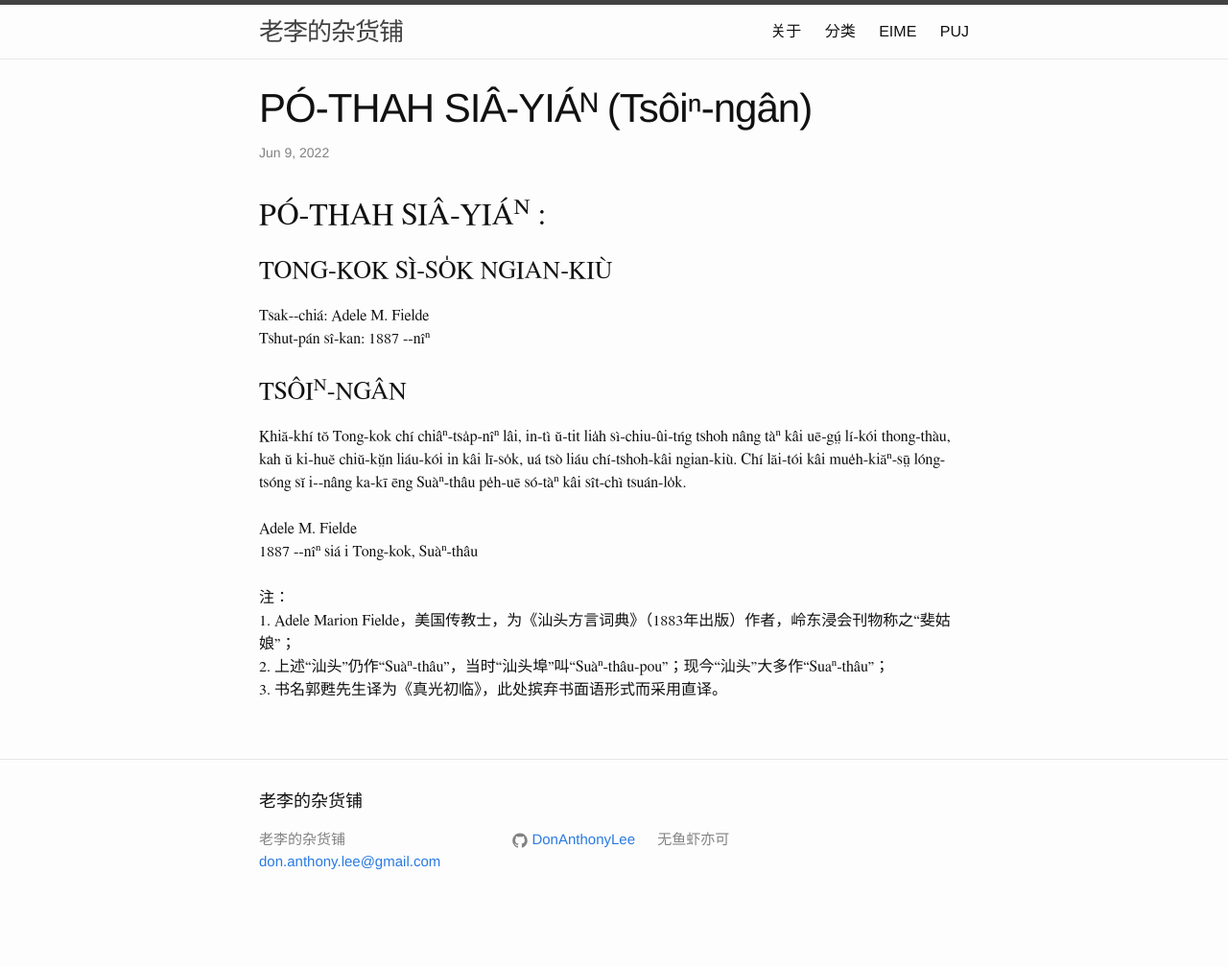
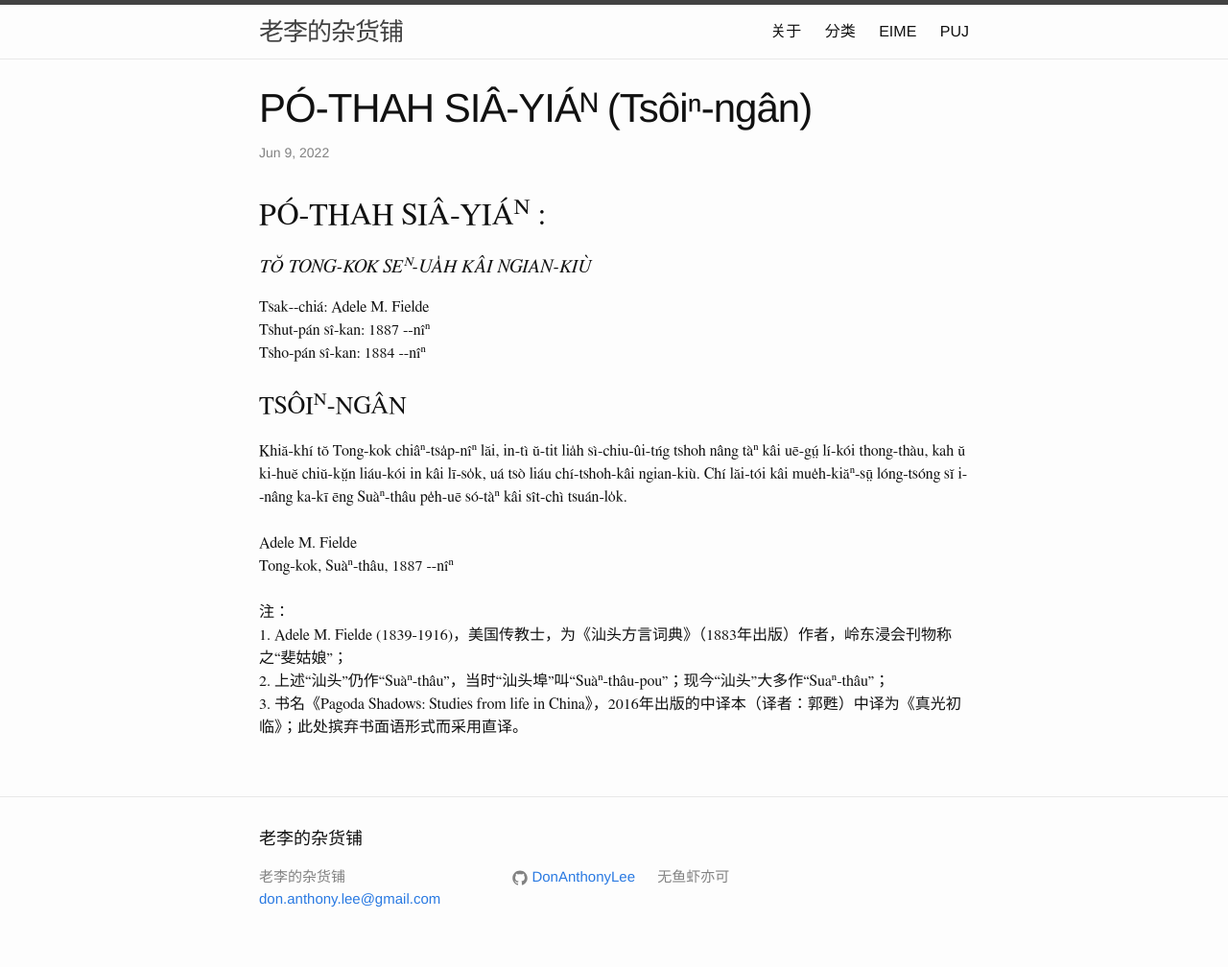
Before and after one commit to DonAnthonyLee/DonAnthonyLee.github.io, a Jekyll site: the page built from docs/puj/PagodaShadowsPreface.md, in a window 1280 px wide. Shown: the whole page at 96% size. Built offline with Jekyll 4.4.1, drawn with Linux system fonts in a browser that asks for light colours; before the commit the page ends 969 px from its top, so only the background shows below that.

Commit message:
update translation

```diff
--- a/docs/puj/PagodaShadowsPreface.md
+++ b/docs/puj/PagodaShadowsPreface.md
@@ -8,22 +8,23 @@
 <section class="PUJ">
 
 <h2>PÓ-THAH SIÂ-YIÁᴺ :</h2>
-<h3>TONG-KOK SÌ-SO̍K NGIAN-KIÙ</h3>
+<h4><i>TŎ TONG-KOK SEᴺ-UA̍H KÂI NGIAN-KIÙ</i></h4>
 
 Tsak--chiá: Adele M. Fielde<br>
 Tshut-pán sî-kan: 1887 --nîⁿ<br>
+Tsho-pán sî-kan: 1884 --nîⁿ<br>
 <br>
 
 <h3>TSÔIᴺ-NGÂN</h3>
 
-Khiă-khí tŏ Tong-kok chí chiâⁿ-tsa̍p-nîⁿ lâi, in-tì ŭ-tit lia̍h sì-chiu-ûi-tńg tshoh nâng tàⁿ kâi uē-gṳ́ lí-kói thong-thàu, kah ŭ ki-huĕ chiŭ-kṳ̆n liáu-kói in kâi lī-so̍k, uá tsò liáu chí-tshoh-kâi ngian-kiù. Chí lăi-tói kâi mue̍h-kiăⁿ-sṳ̄ lóng-tsóng sĭ i--nâng ka-kī ēng Suàⁿ-thâu pe̍h-uē só-tàⁿ kâi sît-chì tsuán-lo̍k.<br>
+Khiă-khí tŏ Tong-kok chiâⁿ-tsa̍p-nîⁿ lăi, in-tì ŭ-tit lia̍h sì-chiu-ûi-tńg tshoh nâng tàⁿ kâi uē-gṳ́ lí-kói thong-thàu, kah ŭ ki-huĕ chiŭ-kṳ̆n liáu-kói in kâi lī-so̍k, uá tsò liáu chí-tshoh-kâi ngian-kiù. Chí lăi-tói kâi mue̍h-kiăⁿ-sṳ̄ lóng-tsóng sĭ i--nâng ka-kī ēng Suàⁿ-thâu pe̍h-uē só-tàⁿ kâi sît-chì tsuán-lo̍k.<br>
 <br>
 Adele M. Fielde<br>
-1887 --nîⁿ siá i Tong-kok, Suàⁿ-thâu<br>
+Tong-kok, Suàⁿ-thâu, 1887 --nîⁿ<br>
 <br>
 注：<br>
-1. Adele Marion Fielde，美国传教士，为《汕头方言词典》（1883年出版）作者，岭东浸会刊物称之“斐姑娘”；<br>
+1. Adele M. Fielde (1839-1916)，美国传教士，为《汕头方言词典》（1883年出版）作者，岭东浸会刊物称之“斐姑娘”；<br>
 2. 上述“汕头”仍作“Suàⁿ-thâu”，当时“汕头埠”叫“Suàⁿ-thâu-pou”；现今“汕头”大多作“Suaⁿ-thâu”；<br>
-3. 书名郭甦先生译为《真光初临》，此处摈弃书面语形式而采用直译。
+3. 书名《Pagoda Shadows: Studies from life in China》，2016年出版的中译本（译者：郭甦）中译为《真光初临》；此处摈弃书面语形式而采用直译。
 
 </section>
```
Also changed, not shown: docs/puj/PagodaShadowsPage001.md (+1 -1 lines).
